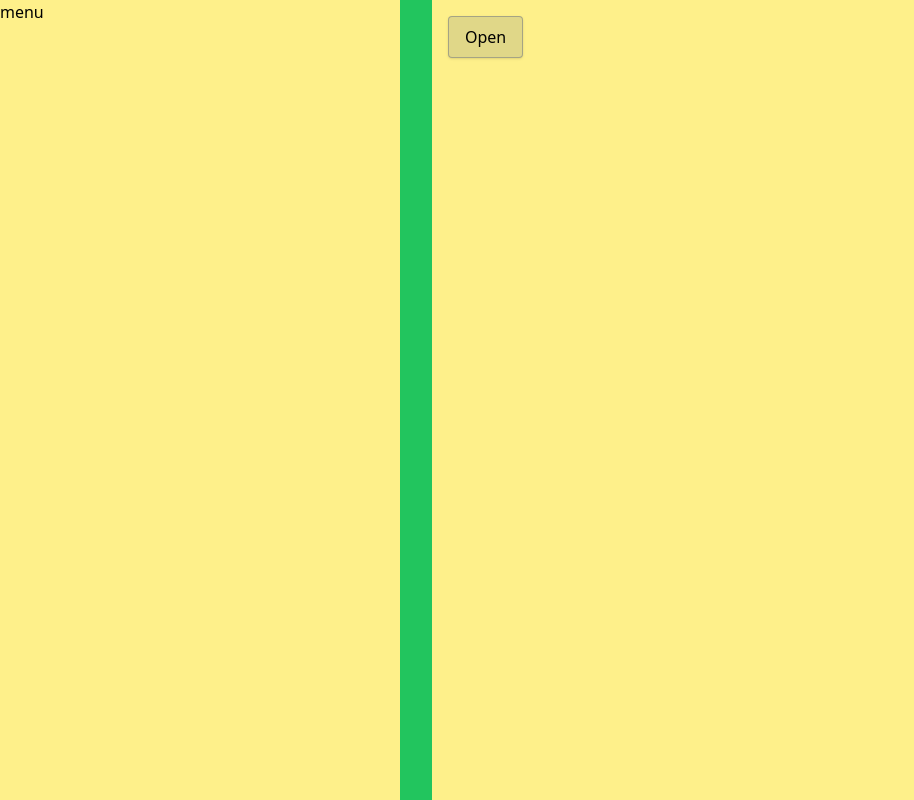
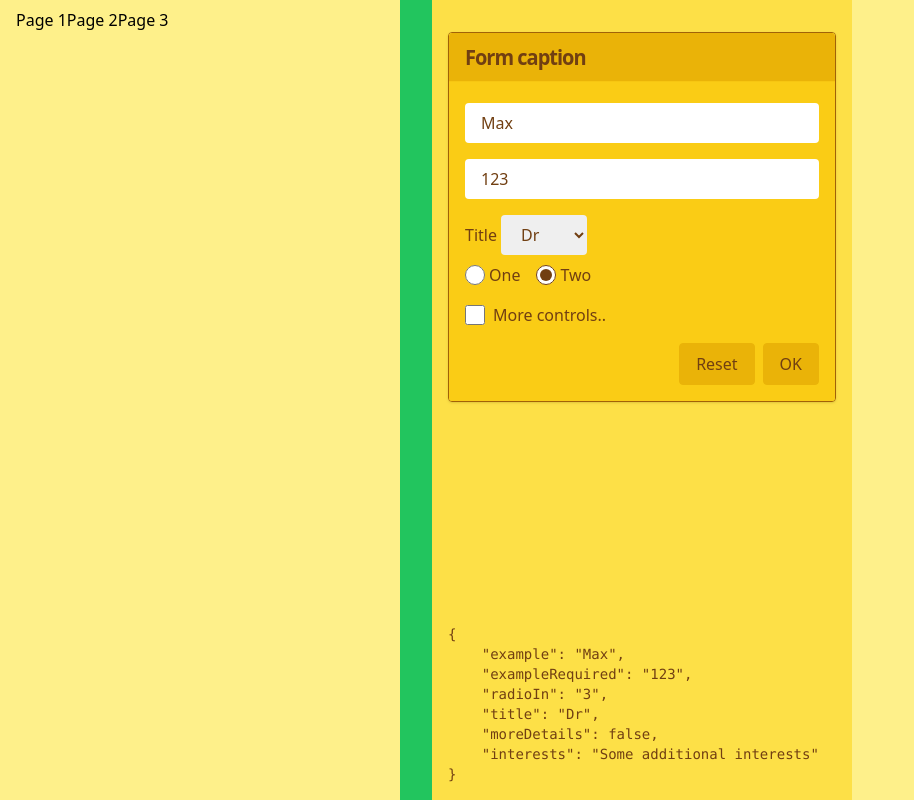
Before and after one commit to maxzz/forms-react-hook-form, a React (Vite) app: page / in a window 1280 px wide. Shown: the whole page, without its empty margins (0-914 px from the left). Built offline with nearby package versions, Linux system fonts and the light colour scheme.

Commit message:
WIP. app. add Menu component

```diff
--- a/index.html
+++ b/index.html
@@ -8,7 +8,7 @@
   </head>
   <body>
     <div id="root"></div>
-    <div id="portals-container" style="position: absolute; inset: 0;"></div>
+    <div id="portals-container" style="position: absolute; inset: 0; pointer-events: none;"></div>
     <script type="module" src="/src/main.tsx"></script>
   </body>
 </html>
--- a/src/App.tsx
+++ b/src/App.tsx
@@ -1,13 +1,20 @@
+import { useSnapshot } from "valtio/react";
+import { Menu } from "./components/menu";
 import { Page1_Form } from "./components/page1SimplestForm";
 import { Page2_Form } from "./components/page2";
 import { Page3_Form } from "./components/page3";
+import { ActivePage, appUi } from "./store";
 
 export function App() {
+    const activePage = useSnapshot(appUi);
     return (
         <div className="min-h-screen grid grid-cols-[minmax(0,400px)_2rem_auto_2fr] bg-yellow-200">
-            <div className="">menu</div>
+            <Menu />
             <div className="col-start-2 bg-green-500 w-8"></div>
-            <Page3_Form />
+
+            {activePage.activePage === ActivePage.page1 && <Page1_Form />}
+            {activePage.activePage === ActivePage.page2 && <Page2_Form />}
+            {activePage.activePage === ActivePage.page3 && <Page3_Form />}
         </div>
     );
 }
--- /dev/null
+++ b/src/components/menu/index.tsx
@@ -0,0 +1,17 @@
+import { ActivePage, appUi } from "../../store";
+
+function MenuItem({name, label}: {name: ActivePage, label: string}) {
+    return (
+        <button className="" onClick={() => appUi.activePage = name}>{label}</button>
+    );
+}
+
+export function Menu() {
+    return (
+        <nav className="px-4 py-2">
+            <MenuItem name={ActivePage.page1} label="Page 1"/>
+            <MenuItem name={ActivePage.page2} label="Page 2"/>
+            <MenuItem name={ActivePage.page3} label="Page 3"/>
+        </nav>
+    );
+}
--- /dev/null
+++ b/src/store/index.tsx
@@ -0,0 +1,11 @@
+import { proxy } from "valtio";
+
+export const enum ActivePage {
+    page1,
+    page2,
+    page3,
+}
+
+export const appUi = proxy<{ activePage: ActivePage; }>({
+    activePage: ActivePage.page1,
+});
```
